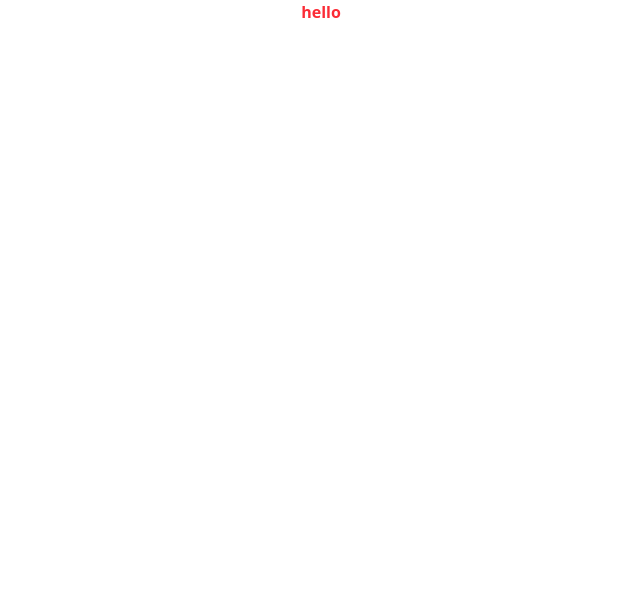
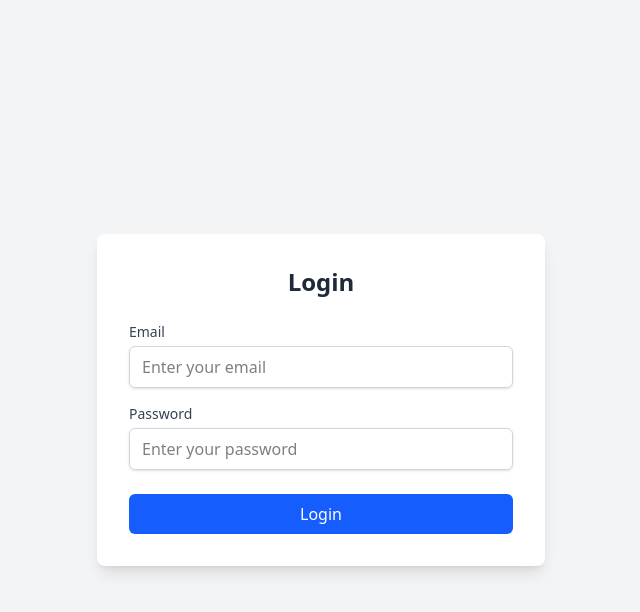
Before and after one commit to Shazzadul-Shakib/Book-shop-app-client, a React (Vite) app: page / in a window 1280 px wide. Shown: the top 612 px of the page, without its empty margins (319-959 px from the left). Built offline with nearby package versions, Linux system fonts and the light colour scheme.

Commit message:
authentication part complete

```diff
--- a/package.json
+++ b/package.json
@@ -12,10 +12,12 @@
   "dependencies": {
     "@reduxjs/toolkit": "^2.5.1",
     "@tailwindcss/vite": "^4.0.0",
+    "jwt-decode": "^4.0.0",
     "react": "^18.3.1",
     "react-dom": "^18.3.1",
     "react-redux": "^9.2.0",
     "react-router": "^7.1.3",
+    "redux-persist": "^6.0.0",
     "tailwindcss": "^4.0.0"
   },
   "devDependencies": {
--- /dev/null
+++ b/src/layouts/PrivateRoute.tsx
@@ -0,0 +1,16 @@
+import { ReactNode } from "react";
+import { useAppSelector } from "../redux/hooks";
+import { currentToken } from "../redux/features/auth/authSlice";
+import { Navigate } from "react-router";
+
+const PrivateRoute = ({ children }: { children: ReactNode }) => {
+  const token = useAppSelector(currentToken);
+
+  if (!token) {
+    <Navigate to="/login" replace />;
+  }
+
+  return children;
+};
+
+export default PrivateRoute;
--- a/src/main.tsx
+++ b/src/main.tsx
@@ -4,12 +4,15 @@ import "./index.css";
 import { RouterProvider } from "react-router/dom";
 import { Router } from "./routes/routes";
 import { Provider } from "react-redux";
-import { store } from "./redux/store";
+import { persistor, store } from "./redux/store";
+import { PersistGate } from "redux-persist/integration/react";
 
 createRoot(document.getElementById("root")!).render(
   <StrictMode>
     <Provider store={store}>
-      <RouterProvider router={Router} />
+      <PersistGate loading={null} persistor={persistor}>
+        <RouterProvider router={Router} />
+      </PersistGate>
     </Provider>
   </StrictMode>
 );
--- a/src/pages/(Main)/Home/Home.tsx
+++ b/src/pages/(Main)/Home/Home.tsx
@@ -1,7 +1,86 @@
+import { useState } from "react";
+import { useLoginMutation } from "../../../redux/features/auth/authApi";
+import { verifyToken } from "../../../utils/verifyToken";
+import { useAppDispatch } from "../../../redux/hooks";
+import { setUser } from "../../../redux/features/auth/authSlice";
+
 const Home: React.FC = () => {
+  const [email, setEmail] = useState("");
+  const [password, setPassword] = useState("");
+  const [error, setError] = useState("");
+
+  const dispatch = useAppDispatch();
+  const [login, { isLoading }] = useLoginMutation();
+
+  const handleSubmit = async (e) => {
+    e.preventDefault();
+
+    // Basic validation
+    if (!email || !password) {
+      setError("Please fill in all fields.");
+      return;
+    }
+
+    // Simulate login (replace with actual API call)
+    const result = await login({ email, password }).unwrap();
+    const user = verifyToken(result.data.token);
+    console.log(user);
+    dispatch(setUser({ user, token: result.data.token }));
+    setError("");
+  };
+
   return (
-    <div>
-      <h1 className=" text-red-500 text-center font-bold">hello </h1>
+    <div className="min-h-screen flex items-center justify-center bg-gray-100">
+      <div className="bg-white p-8 rounded-lg shadow-lg w-full max-w-md">
+        <h2 className="text-2xl font-bold mb-6 text-center text-gray-800">
+          Login
+        </h2>
+        {error && (
+          <div className="bg-red-100 border border-red-400 text-red-700 px-4 py-3 rounded mb-4">
+            {error}
+          </div>
+        )}
+        <form onSubmit={handleSubmit}>
+          <div className="mb-4">
+            <label
+              htmlFor="email"
+              className="block text-sm font-medium text-gray-700"
+            >
+              Email
+            </label>
+            <input
+              type="email"
+              id="email"
+              value={email}
+              onChange={(e) => setEmail(e.target.value)}
+              className="mt-1 block w-full px-3 py-2 border border-gray-300 rounded-md shadow-sm focus:outline-none focus:ring-blue-500 focus:border-blue-500"
+              placeholder="Enter your email"
+            />
+          </div>
+          <div className="mb-6">
+            <label
+              htmlFor="password"
+              className="block text-sm font-medium text-gray-700"
+            >
+              Password
+            </label>
+            <input
+              type="password"
+              id="password"
+              value={password}
+              onChange={(e) => setPassword(e.target.value)}
+              className="mt-1 block w-full px-3 py-2 border border-gray-300 rounded-md shadow-sm focus:outline-none focus:ring-blue-500 focus:border-blue-500"
+              placeholder="Enter your password"
+            />
+          </div>
+          <button
+            type="submit"
+            className="w-full bg-blue-600 text-white py-2 px-4 rounded-md hover:bg-blue-700 focus:outline-none focus:ring-2 focus:ring-blue-500 focus:ring-offset-2"
+          >
+            {isLoading ? "Logging..." : "Login"}
+          </button>
+        </form>
+      </div>
     </div>
   );
 };
--- a/src/redux/api/baseApi.ts
+++ b/src/redux/api/baseApi.ts
@@ -1,10 +1,51 @@
 import { createApi, fetchBaseQuery } from "@reduxjs/toolkit/query/react";
+import { RootState } from "../store";
+import { logoutUser, setUser } from "../features/auth/authSlice";
+
+const baseQuery = fetchBaseQuery({
+  baseUrl: "http://localhost:5000/api",
+  credentials: "include",
+  prepareHeaders: (headers, { getState }) => {
+    const token = (getState() as RootState).auth.token;
+
+    if (token) {
+      headers.set("authorization", `Bearer ${token}`);
+    }
+
+    return headers;
+  },
+});
+
+// ----- retrive new access token by refresh token ----- //
+const baseQueryWithRefreshToken = async (args, api, extraOptions) => {
+  let result = await baseQuery(args, api, extraOptions);
+  console.log(result);
+  if (result?.error?.status === 401) {
+    const res = await fetch("http://localhost:5000/api/auth/refreshtoken", {
+      method: "POST",
+      credentials: "include",
+    });
+    const data = res.json();
+
+    if (data.data.token) {
+      const user = (api.getState() as RootState).auth.user;
+
+      api.dispatch(
+        setUser({
+          user,
+          token: data?.data?.token,
+        })
+      );
+      result = await baseQuery(args, api, extraOptions);
+    } else {
+      api.dispatch(logoutUser());
+    }
+  }
+  return result;
+};
 
 export const baseApi = createApi({
   reducerPath: "baseApi",
-  baseQuery: fetchBaseQuery({
-    baseUrl: "http://localhost:5000/api/v1",
-    credentials: "include",
-  }),
+  baseQuery: baseQueryWithRefreshToken,
   endpoints: () => ({}),
 });
--- a/src/redux/features/auth/authSlice.ts
+++ b/src/redux/features/auth/authSlice.ts
@@ -1,4 +1,5 @@
 import { createSlice } from "@reduxjs/toolkit";
+import { RootState } from "../../store";
 
 const initialState = {
   user: null,
@@ -23,3 +24,6 @@ export const authSlice = createSlice({
 
 export const { setUser, logoutUser } = authSlice.actions;
 export default authSlice.reducer;
+
+export const currentToken= (state:RootState)=>state.auth.token;
+export const currentUser= (state:RootState)=>state.auth.user;
--- /dev/null
+++ b/src/redux/features/product/productApi.ts
@@ -0,0 +1,14 @@
+import { baseApi } from "../../api/baseApi";
+
+export const productApi = baseApi.injectEndpoints({
+  endpoints: (builder) => ({
+    getAllProduct: builder.query({
+      query: () => ({
+        url: "/products",
+        method: "GET",
+      }),
+    }),
+  }),
+});
+
+export const { useGetAllProductQuery } = productApi;
--- a/src/redux/store.ts
+++ b/src/redux/store.ts
@@ -1,15 +1,39 @@
 import { configureStore } from "@reduxjs/toolkit";
 import authReducer from "./features/auth/authSlice";
 import { baseApi } from "./api/baseApi";
+import {
+  persistStore,
+  persistReducer,
+  FLUSH,
+  REHYDRATE,
+  PAUSE,
+  PERSIST,
+  PURGE,
+  REGISTER,
+} from "redux-persist";
+import storage from "redux-persist/lib/storage";
+
+const persistConfig = {
+  key: "auth",
+  storage,
+};
+
+const persistedAuthReducer = persistReducer(persistConfig, authReducer);
 
 export const store = configureStore({
   reducer: {
     [baseApi.reducerPath]: baseApi.reducer,
-    auth: authReducer,
+    auth: persistedAuthReducer,
   },
   middleware: (getDefaultMiddleware) =>
-    getDefaultMiddleware().concat(baseApi.middleware),
+    getDefaultMiddleware({
+      serializableCheck: {
+        ignoredActions: [FLUSH, REHYDRATE, PAUSE, PERSIST, PURGE, REGISTER],
+      },
+    }).concat(baseApi.middleware),
 });
 
 export type RootState = ReturnType<typeof store.getState>;
 export type AppDispatch = typeof store.dispatch;
+
+export const persistor = persistStore(store);
--- /dev/null
+++ b/src/utils/verifyToken.ts
@@ -0,0 +1,5 @@
+import { jwtDecode } from "jwt-decode";
+
+export const verifyToken = (token: string) => {
+  return jwtDecode(token);
+};
```
Also changed, not shown: 1 other file (tests, documents, lock files or other folders).
